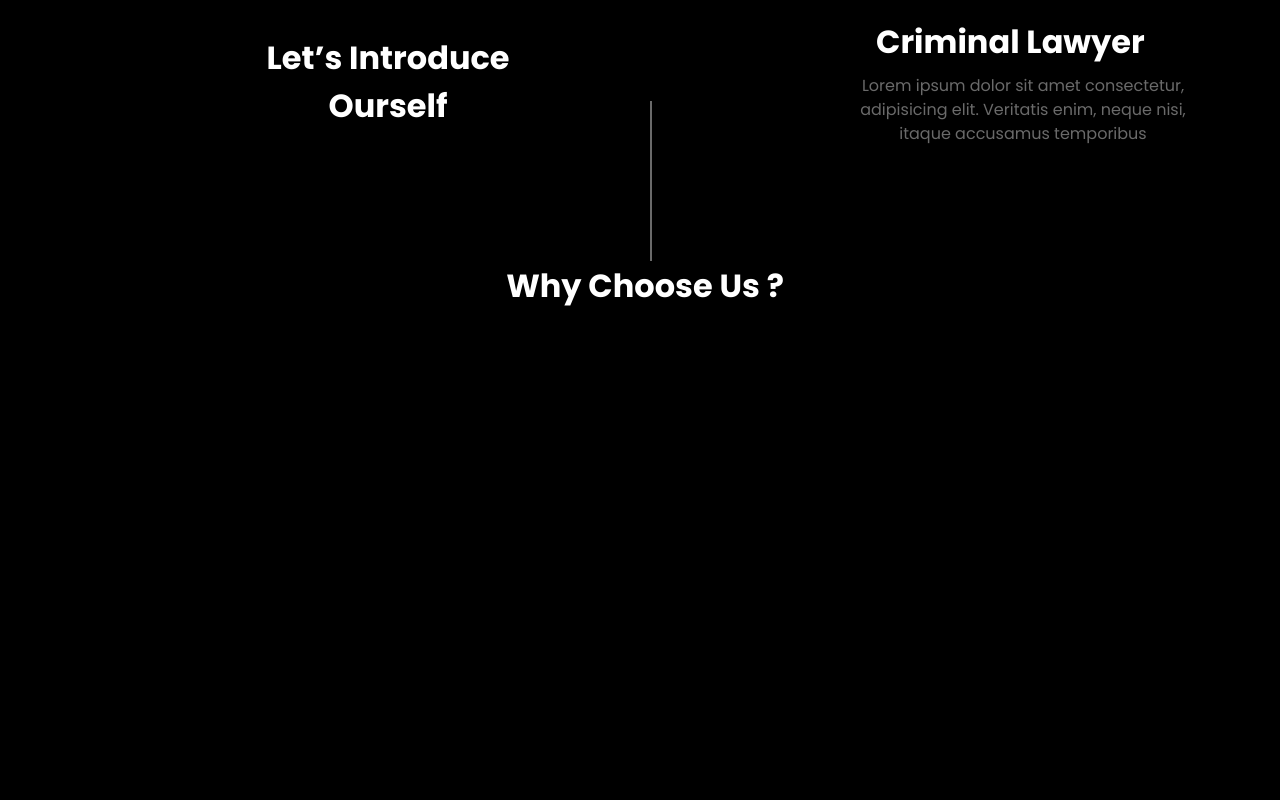
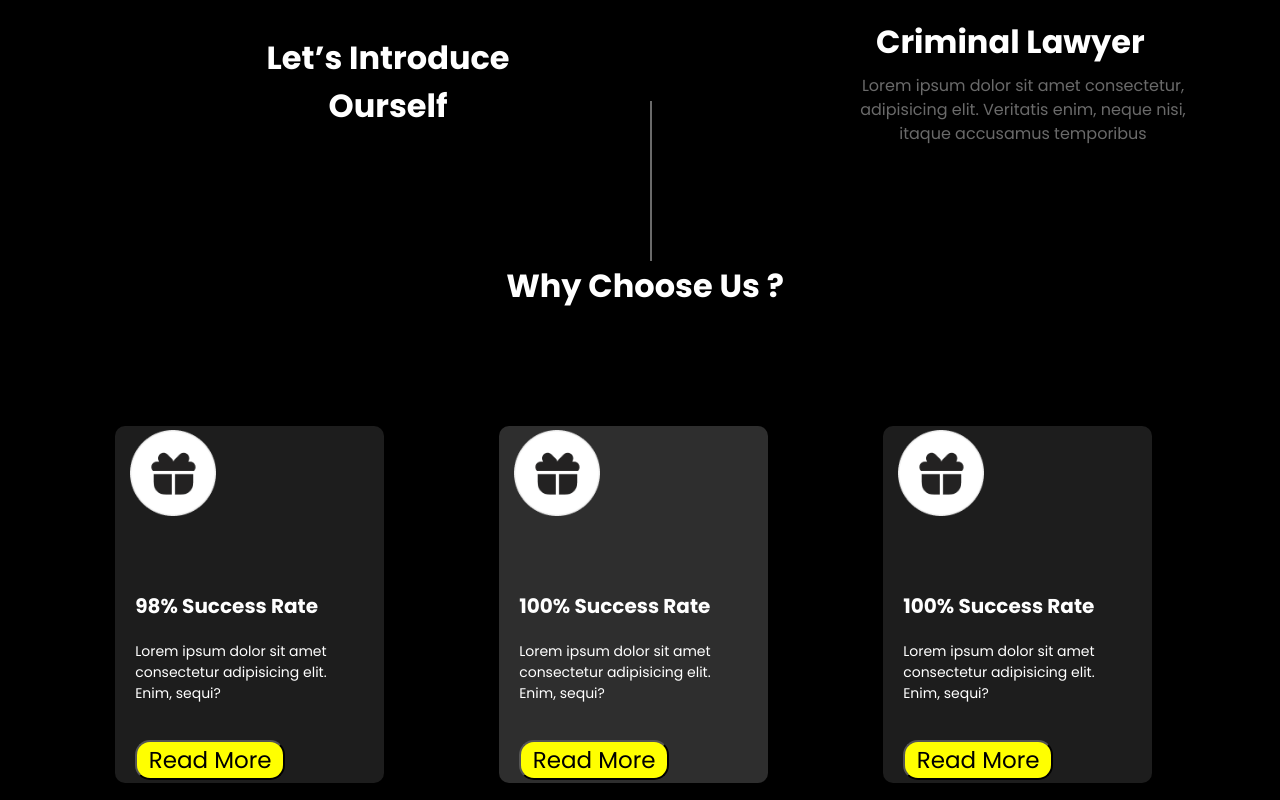
Before and after one commit to ak220193/lawfirm-crio, a React (Create React App) app: page / in a window 1280 px wide. Shown: the part 859-1659 px from the top of the page. Before the commit the page ends 1169 px from the top, so only its background shows below. Built offline with nearby package versions, Linux system fonts and the light colour scheme.

Commit message:
card completed

```diff
--- /dev/null
+++ b/src/Components/Card/Card.jsx
@@ -0,0 +1,53 @@
+import React from "react";
+import styles from "./Card.module.css";
+import cardimage from "../../Assets/card1.png";
+
+const Card = ({ title, image, description, link }) => {
+  return (
+    <div className={styles.mainContainer}>
+      <div className={styles.card}>
+        <div className={styles.imageContainer}>
+          <img className={styles.image} src={cardimage} alt={image} />
+        </div>
+        <div className={styles.content}>
+          <h2 className={styles.title}>{title} 98% Success Rate</h2>
+          <p className={styles.description}>
+            {description} Lorem ipsum dolor sit amet consectetur adipisicing
+            elit. Enim, sequi?
+          </p>
+          <button className={styles.link}> {link} Read More</button>
+        </div>
+      </div>
+
+      <div className={styles.card} style={{ backgroundColor: "#2E2E2E" }}>
+        <div className={styles.imageContainer}>
+          <img className={styles.image} src={cardimage} alt={image} />
+        </div>
+        <div className={styles.content}>
+          <h2 className={styles.title}>{title} 100% Success Rate</h2>
+          <p className={styles.description}>
+            {description} Lorem ipsum dolor sit amet consectetur adipisicing
+            elit. Enim, sequi?
+          </p>
+          <button className={styles.link}> {link} Read More</button>
+        </div>
+      </div>
+
+      <div className={styles.card}>
+        <div className={styles.imageContainer}>
+          <img className={styles.image} src={cardimage} alt={image} />
+        </div>
+        <div className={styles.content}>
+          <h2 className={styles.title}>{title} 100% Success Rate</h2>
+          <p className={styles.description}>
+            {description} Lorem ipsum dolor sit amet consectetur adipisicing
+            elit. Enim, sequi?
+          </p>
+          <button className={styles.link}> {link} Read More</button>
+        </div>
+      </div>
+    </div>
+  );
+};
+
+export default Card;
--- /dev/null
+++ b/src/Components/Card/Card.module.css
@@ -0,0 +1,61 @@
+.mainContainer {
+  display: flex;
+  margin-right: 10%;
+  justify-content: space-between;
+}
+
+.card {
+  width: 359px;
+  height: 357px;
+  background-color: #1d1d1d;
+  border-radius: 4px;
+  margin-left: 10%;
+  border-radius: 10px;
+  margin-top: 10%;
+}
+
+.imageContainer {
+  width: 80%;
+  height: 180px;
+  overflow: hidden;
+  margin-left: 15px;
+}
+
+.image {
+  width: 40%;
+  margin-top: 4px;
+}
+
+.content {
+  padding: 20px;
+  display: flex;
+  flex-direction: column;
+  justify-content: space-between;
+}
+
+.title {
+  font-size: 20px;
+  font-weight: bold;
+  margin-top: -15%;
+  margin-bottom: 20px;
+}
+
+.description {
+  font-size: 14px;
+  line-height: 1.5;
+  margin-bottom: 16px;
+}
+
+.link {
+  font-size: 23px;
+  text-decoration: none;
+  color: black;
+  display: inline-block;
+  margin-top: auto;
+  background-color: yellow;
+  height: 40px;
+  width: 150px;
+  border-radius: 15px;
+  font-family: poppins;
+  margin-top: 20px;
+}
--- a/src/Components/ChooseUs/ChooseUs.jsx
+++ b/src/Components/ChooseUs/ChooseUs.jsx
@@ -1,12 +1,33 @@
 import React from "react";
 import styles from "./Chooseus.module.css";
+import Card from "../Card/Card";
 
 function ChooseUs() {
+  const cardData = [
+    {
+      index: 1,
+      image: "card1.png",
+      tittle: "98% Success Rate",
+    },
+    {
+      index: 2,
+      image: "card2.png",
+      tittle: "100% Success Rate",
+      description: "",
+    },
+    {
+      index: 3,
+      image: "card3.png",
+      tittle: "100% Sucess Rate",
+      description: "",
+    },
+  ];
   return (
     <>
       <div className={styles.sectioncard}>
         <h1> Why Choose Us ? </h1>
       </div>
+      <Card />
     </>
   );
 }
--- a/src/Components/ChooseUs/Chooseus.module.css
+++ b/src/Components/ChooseUs/Chooseus.module.css
@@ -7,34 +7,29 @@
   margin-top: 10%;
 }
 
-.card {
+.maincard {
   display: flex;
-  flex-direction: column;
+  justify-content: space-around;
   margin-left: 10%;
   margin-top: 8%;
-  gap: 10px;
+  gap: 20%;
+  border: 1px solid gray;
 }
 
-.card img {
+.Card {
+  width: 35vw;
+  height: 40vh;
+}
+.cardimage {
+  width: auto;
+  border-radius: 50%;
+}
+
+.btn {
   width: 100px;
-  border-radius: 50%;
-  margin-left: 10px;
-  margin-top: 10px;
-  height: max-content;
-}
-.btn {
-  width: 250px;
   background-color: yellow;
   border-radius: 15px;
   display: flex;
   align-items: flex-start;
   justify-content: center;
 }
-
-.ActionArea {
-  background-color: #1d1d1d;
-}
-
-.textContent {
-  color: white;
-}
```
